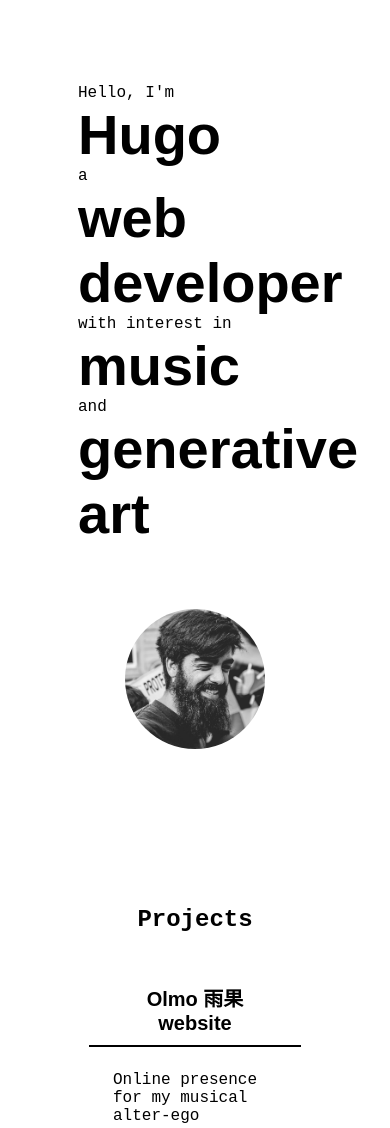
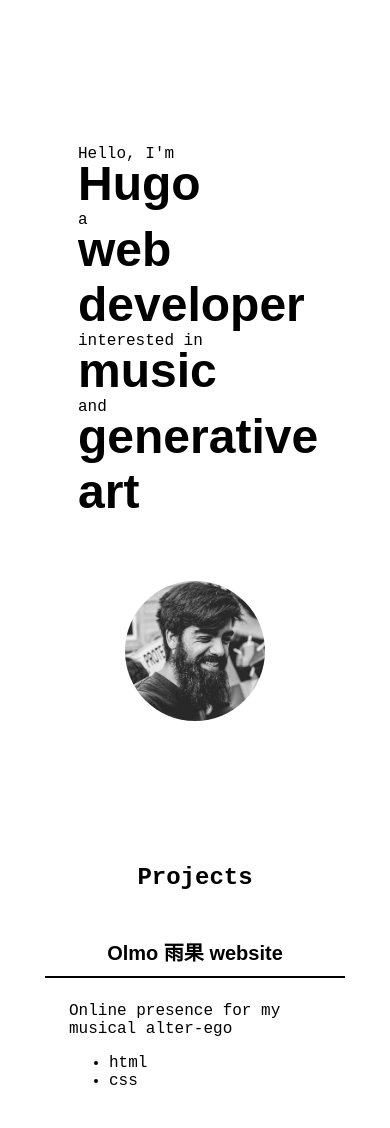
Before and after one commit to jiug/jiug.github.io, a plain HTML site: page index.html in a window 390 px wide. Shown: the top 1128 px of the page. Drawn offline with Linux system fonts and the light colour scheme.

Commit message:
can't stop doing stuff

```diff
--- a/index.html
+++ b/index.html
@@ -14,13 +14,13 @@
         <div class="intro-body">
           <div class="intro-item">
             <p>Hello, I'm</p>
-            <p><span class="myname">Hugo</span></p>
+            <p class="myname">Hugo</p>
             <p> a </p>
-            <p><span class="mytitle">web developer</span> </p>
-            <p>with interest in </p>
-            <p><span class="myinterest">music</span></p>
+            <p class="mytitle">web developer </p>
+            <p>interested in </p>
+            <p class="myinterest1">music</p>
             <p> and </p>
-            <p><span class="myinterest">generative art</span></p>
+            <p class="myinterest2">generative art</p>
           </div>
 
           <div class="intro-item">
--- a/styles/_intro.scss
+++ b/styles/_intro.scss
@@ -11,8 +11,22 @@
         }
     }
 
-    .myname, .mytitle, .myinterest{
-        @include highlight();
+    .myname, .mytitle, .myinterest1, .myinterest2 {
+        @include highlight(3.5em);
+        margin: -7px 0 0 0 !important;
+    }
+
+    .mytitle:hover {
+        color: $web-color;
+    }
+
+    .myinterest1:hover {
+        color: $music-color;
+
+    }
+
+    .myinterest2:hover {
+        color: $art-color;
     }
 
     img{
--- a/styles/_media.scss
+++ b/styles/_media.scss
@@ -1,10 +1,16 @@
-@media screen and (max-width: 900px){
+@media screen and (max-width: 720px){
 
     .intro {
+        display:grid;
+        align-items: center;
 
         .intro-body{
             flex-wrap: wrap;
-            margin: 5vh auto;
+            margin: auto;
+
+            .myname, .mytitle, .myinterest1, .myinterest2{
+                @include highlight(3em);
+            }
         }
 
         .intro-item{
@@ -24,7 +30,7 @@
         .wrapper {
 
             .project-card {
-                margin:auto;
+                margin: 1em auto !important;
             }
         }
 
--- a/styles/_projects.scss
+++ b/styles/_projects.scss
@@ -16,8 +16,7 @@
 
             .card-header{
                 text-align: center;
-                @include highlight();
-                font-size: 20px;
+                @include highlight(20px);
                 border-bottom: solid 2px;
                 padding: 0.5em 1.5em;
             }
--- /dev/null
+++ b/styles/_variables.scss
@@ -0,0 +1,3 @@
+$web-color: #00626F;
+$music-color: #238F3B;
+$art-color: #ad8217;
--- a/styles/style.scss
+++ b/styles/style.scss
@@ -1,8 +1,10 @@
-@mixin highlight() {
-    font-size: 3.5em;
+@mixin highlight($size) {
+    font-size: $size;
     font-family: Arial, Helvetica, sans-serif;
     font-weight: 600;
 }
+
+@import "./variables";
 
 body {
     font-family: 'Courier New', Courier, monospace;
```
Also changed, not shown: styles/style.css, 1 other file.
